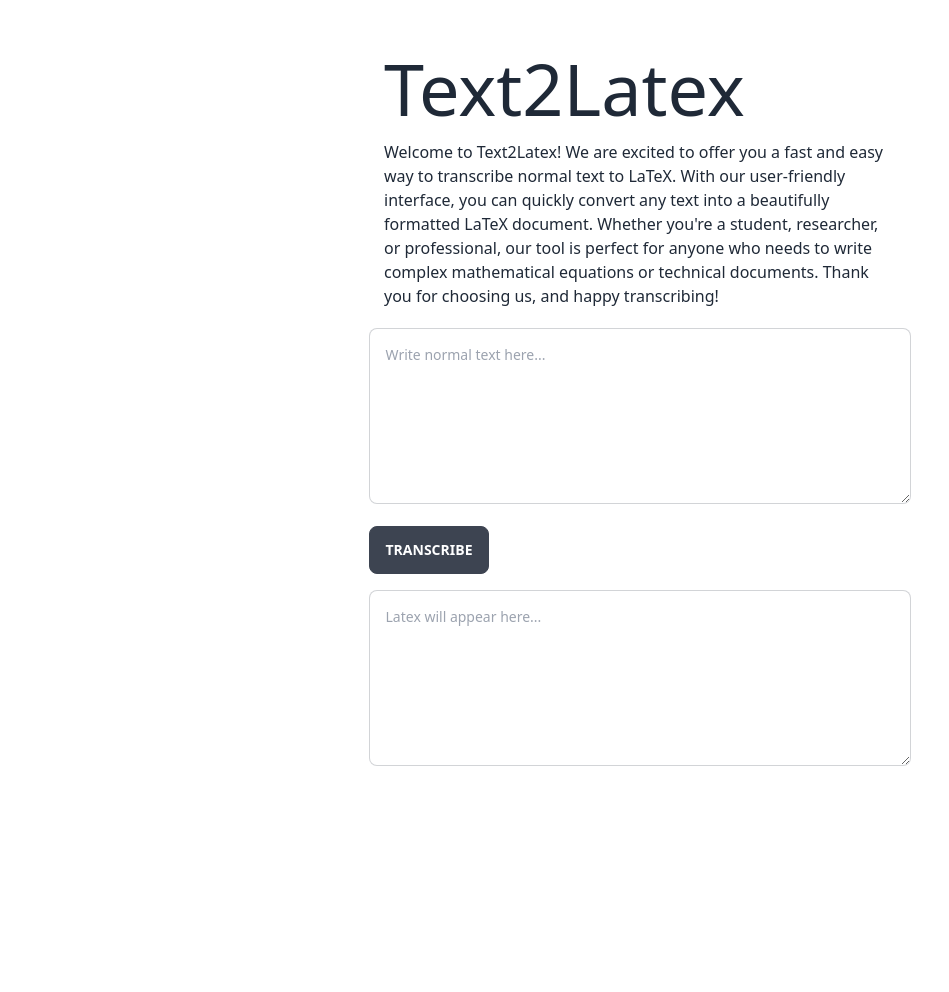
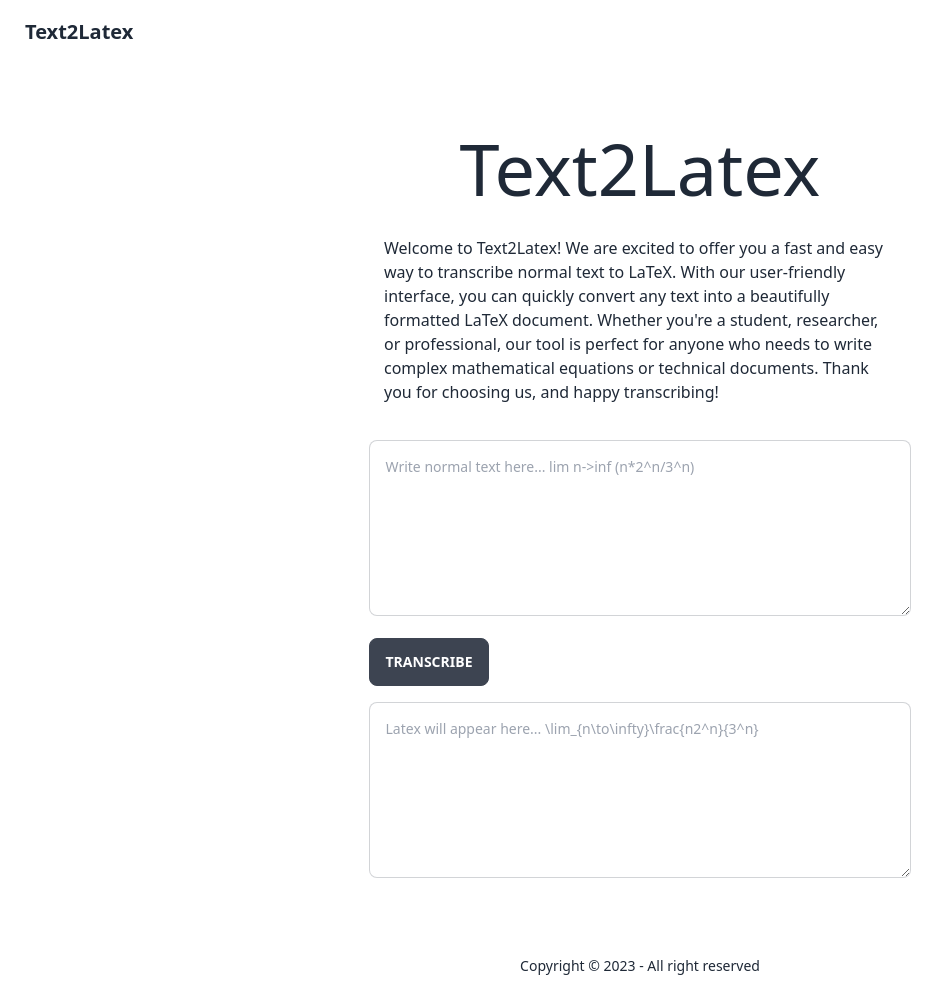
Before and after one commit to rodas-j/text2latex, a Next.js app in the folder apps/web/: page / in a window 1280 px wide. Shown: the whole page, without its empty margins (0-949 px from the left). Before the commit the page ends 828 px from the top, so only its background shows below. Built offline with nearby package versions, Linux system fonts and the light colour scheme.

Commit message:
clean up things

```diff
--- /dev/null
+++ b/apps/web/components/footer/Footer.tsx
@@ -0,0 +1,12 @@
+interface Props {}
+export default function Footer(props: Props) {
+  return (
+    <>
+      <footer className="footer footer-center p-4 text-base-content">
+        <div>
+          <p>Copyright © 2023 - All right reserved</p>
+        </div>
+      </footer>
+    </>
+  );
+}
--- a/apps/web/components/hero/Hero.tsx
+++ b/apps/web/components/hero/Hero.tsx
@@ -4,7 +4,7 @@ type Props = {};
 
 export default function Hero(props: Props) {
   return (
-    <div className=" flex-col  font-sans">
+    <div className=" flex-col hero-content  font-sans">
       <h1 className="font-light text-7xl my-4">Text2Latex</h1>
       <p className="max-w-lg font-light">
         {" "}
--- /dev/null
+++ b/apps/web/components/navbar/NavBar.tsx
@@ -0,0 +1,10 @@
+interface Props {}
+export default function NavBar(props: Props) {
+  return (
+    <>
+      <div className="navbar bg-base-100">
+        <a className="btn btn-ghost normal-case text-xl">Text2Latex</a>
+      </div>
+    </>
+  );
+}
--- a/apps/web/pages/api/index.ts
+++ b/apps/web/pages/api/index.ts
@@ -8,8 +8,17 @@ const configuration = new Configuration({
 const openai = new OpenAIApi(configuration);
 
 async function handler(req: NextApiRequest, res: NextApiResponse) {
+  const prompt = req.query.prompt;
+
+  if (!prompt) {
+    res.status(400).json({ error: "Missing prompt" });
+  } else if (typeof prompt !== "string") {
+    res.status(400).json({ error: "Prompt must be a string" });
+  } else if (prompt.length > 1000) {
+    res.status(400).json({ error: "Prompt must be less than 1000 characters" });
+  }
+
   const PREFACE = `Turn the following into latex:`;
-  const prompt = req.query.prompt;
   const SUFFIX = "OUTPUT:\n";
   const fullPrompt = PREFACE + "\n" + prompt + "\n" + SUFFIX;
   console.log(prompt);
--- a/apps/web/pages/index.tsx
+++ b/apps/web/pages/index.tsx
@@ -2,33 +2,55 @@ import { Button } from "ui";
 import Hero from "../components/hero/Hero";
 import { useEffect, useState } from "react";
 import Head from "next/head";
+import NavBar from "../components/navbar/NavBar";
+import Footer from "../components/footer/Footer";
+
+export default function Web() {
+  const [errorText, setErrorText] = useState("");
+  const [isTextLong, setIsTextLong] = useState(false);
+  const [text, setText] = useState("");
+  const [latex, setLatex] = useState("");
+  const [loading, setLoading] = useState(false);
 
   async function transcribe(text: string) {
     let requestOptions = {
       method: "GET",
       redirect: "follow",
     };
+    try {
       const response = await fetch(
         `/api?prompt=${text}`,
         requestOptions as RequestInit
       );
-  return await response.json();
+
+      if (!response.ok) {
+        const data = await response.json();
+        setErrorText(data ? data.error : "Something went wrong!");
+        throw new Error("Something went wrong!", {
+          cause: response,
+        });
       }
 
-export default function Web() {
-  const [isTextLong, setIsTextLong] = useState(false);
-  const [text, setText] = useState("");
-  const [latex, setLatex] = useState("");
-  const [loading, setLoading] = useState(false);
+      const data = await response.json();
+      return data;
+    } catch (err) {
+      switch (err.cause.status) {
+        case 500:
+          setErrorText("Something went wrong!");
+          break;
+      }
+    }
+  }
+
   const handleTranscribe = async () => {
     setLoading(true);
-    if (text.length > 1000) {
-      setIsTextLong(true);
-      setLoading(false);
-      return;
-    }
+    // if (text.length > 1000) {
+    //   setIsTextLong(true);
+    //   setLoading(false);
+    //   return;
+    // }
     const response = await transcribe(text);
-    setLatex(response.data);
+    setLatex(response ? response.data : "");
     setLoading(false);
   };
 
@@ -37,17 +59,19 @@ export default function Web() {
       <Head>
         <link rel="icon" href="/image/favicon.ico" />
       </Head>
+      <NavBar />
       <div className="flex p-5 flex-col justify-center items-center m-4">
         <div className="top-5">
           <Hero />
         </div>
         <p className="text-rose-600"> {isTextLong && "Text is too long"} </p>
+        <p className="text-rose-600"> {errorText} </p>
 
         <div className="flex-col  justify-between min-w-lg p-5">
           <textarea
             value={text}
             onChange={(e) => setText(e.target.value)}
-            placeholder="Write normal text here..."
+            placeholder="Write normal text here... lim n->inf (n*2^n/3^n)"
             className={`textarea textarea-bordered textarea-md h-44 w-full min-w-lg ${
               isTextLong && "textarea-error"
             } `}
@@ -65,11 +89,12 @@ export default function Web() {
 
           <textarea
             value={latex}
-            placeholder="Latex will appear here..."
-            className="textarea textarea-bordered textarea-md h-44 w-full min-w-lg"
+            placeholder="Latex will appear here... \lim_{n\to\infty}\frac{n2^n}{3^n}"
+            className="textarea textarea-bordered textarea-md h-44 w-full min-w-lg  disabled"
           ></textarea>
         </div>
       </div>
+      <Footer />
     </>
   );
 }
```
Lines whose indentation alone changed are shown as unchanged.
